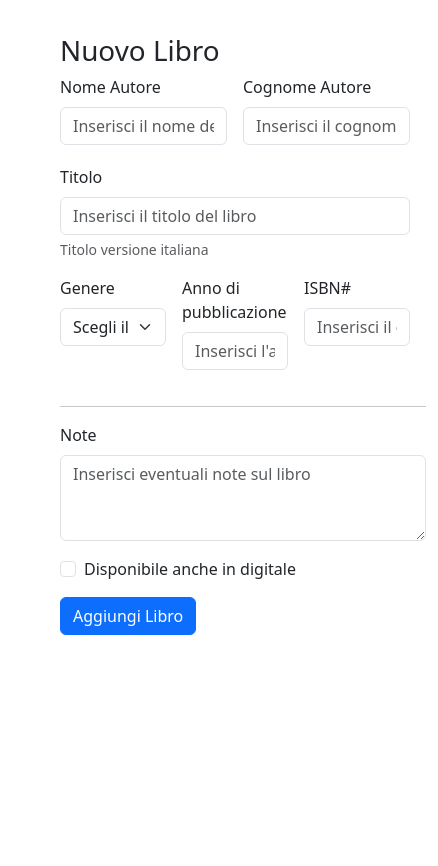
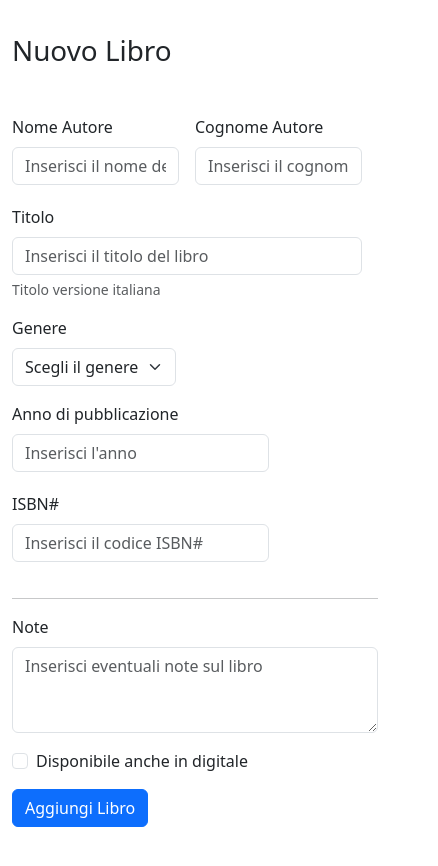
Before and after one commit to Robby94gtr/html-css-bootstrap-dashboard, a plain HTML site: page new-book.html in a window 390 px wide. Shown: the part 90-956 px from the top of the page, 438 px wide, since content can reach past the window. Before the commit the page ends 844 px from the top, so only its background shows below. Drawn offline with nearby package versions, Linux system fonts and the light colour scheme.

Commit message:
[UPD] Added responsiveness to the form

```diff
--- a/new-book.html
+++ b/new-book.html
@@ -43,9 +43,10 @@
           </nav>
     </header>
 
-   <div class="container m-5">
+   <div class="container my-5">
     <div class="col">
-        <h1>Nuovo Libro</h1>
+
+        <h1 class="my-5">Nuovo Libro</h1>
 
         <form class="d-flex flex-wrap">
            <form class="d-flex flex-wrap">
@@ -66,7 +67,7 @@
                 <div id="author" class="form-text">Titolo versione italiana</div>
             </div>
 
-            <div class="col-4 mb-3 pe-3">
+            <div class="col-lg-4 col-md-4 col-sm-12 mb-3 pe-3">
                 <label for="Author's Name" class="form-label">Genere</label>
                 <select class="form-select" aria-label="Default select example">
                     <option selected>Scegli il genere</option>
@@ -75,12 +76,12 @@
                     <option value="3">Fantasy</option>
                   </select>
             </div>
-            <div class="col-4 mb-3 pe-3">
+            <div class="col-lg-4 col-md-4 col-sm-12 mb-3 pe-3">
                 <label for="Author's Name" class="form-label">Anno di pubblicazione</label>
                 <input type="info" placeholder="Inserisci l'anno" class="form-control" id="Author's Name" aria-describedby="emailHelp">
                 <div id="author" class="form-text"></div>
             </div>
-            <div class="col-4 mb-3 pe-3">
+            <div class="col-lg-4 col-md-4 col-sm-12 mb-3 pe-3">
                 <label for="Author's Name" class="form-label">ISBN#</label>
                 <input type="info" placeholder="Inserisci il codice ISBN#" class="form-control" id="Author's Name" aria-describedby="emailHelp">
                 <div id="author" class="form-text"></div>
```
